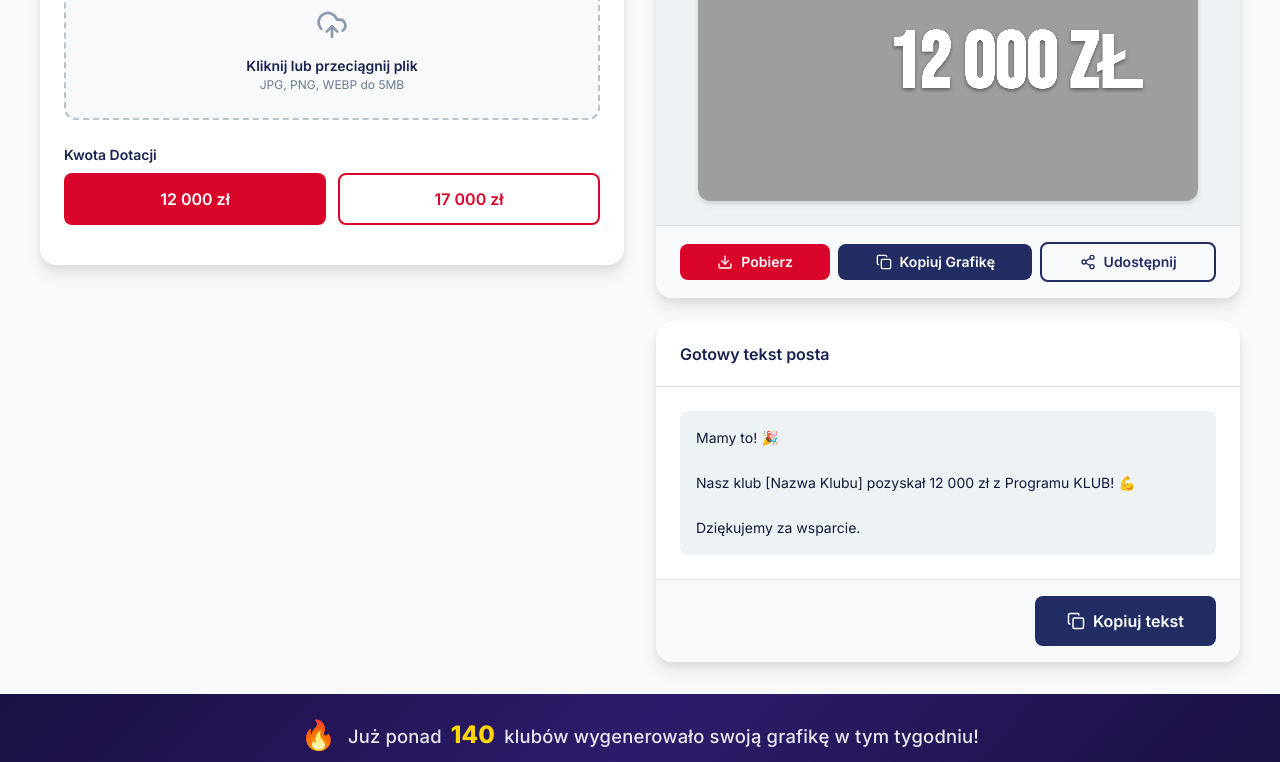
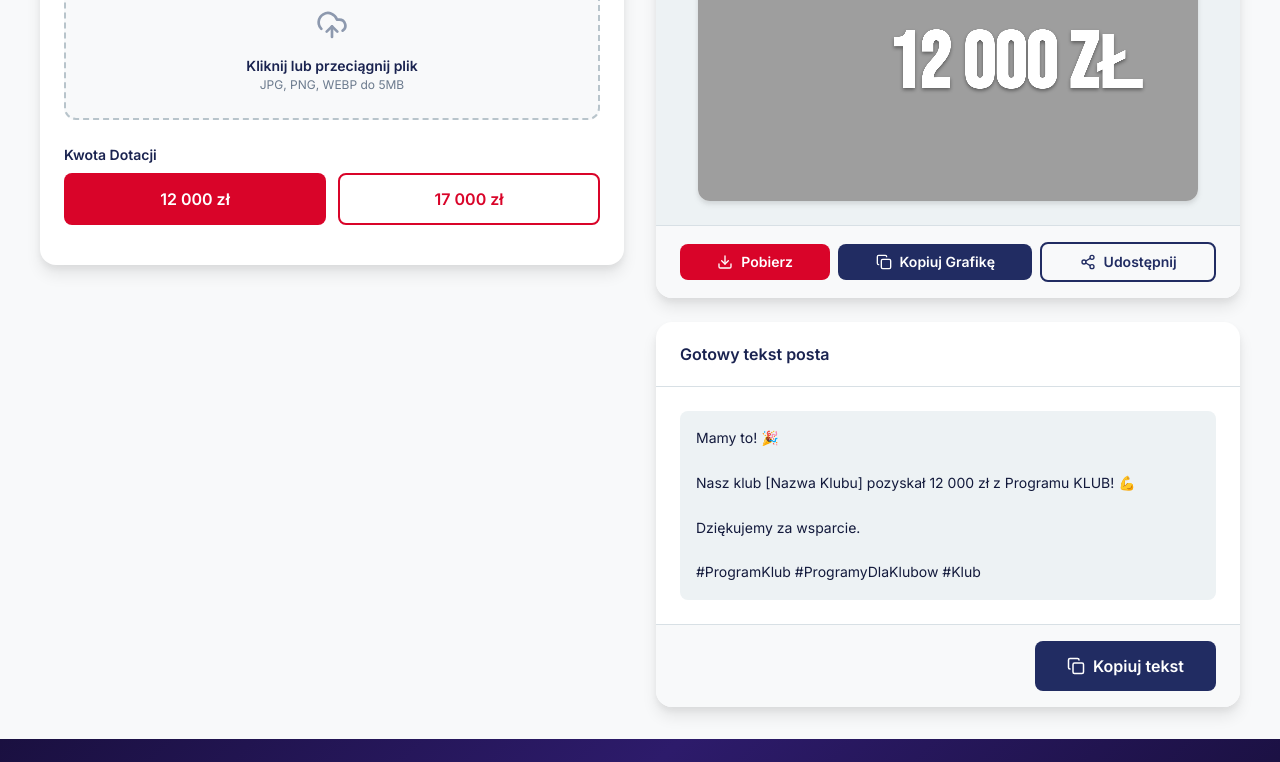
Before and after one commit to ahuramazdao/pochwal-sie-app, a React (Vite) app: page / in a window 1280 px wide. Shown: the part 484-1246 px from the top of the page. Built offline with nearby package versions, Linux system fonts and the light colour scheme.

Commit message:
Add hashtags to post template

```diff
--- a/src/App.jsx
+++ b/src/App.jsx
@@ -46,8 +46,10 @@ const CONFIG = {
     calendar: "https://programydlaklubow.pl/kalendarz-dotacji-i-programow-dla-klubow-sportowych",
     apply: "https://programydlaklubow.pl/zgloszenia"
   },
-  postTemplate: (clubName, amount) =>
-    `Mamy to! 🎉\n\nNasz klub ${clubName || '[Nazwa Klubu]'} pozyskał ${amount.toLocaleString('pl-PL')} zł z Programu KLUB! 💪\n\nDziękujemy za wsparcie.`
+  postTemplate: (clubName, amount) => {
+    const clubHashtag = clubName ? clubName.replace(/\s+/g, '') : 'Klub';
+    return `Mamy to! 🎉\n\nNasz klub ${clubName || '[Nazwa Klubu]'} pozyskał ${amount.toLocaleString('pl-PL')} zł z Programu KLUB! 💪\n\nDziękujemy za wsparcie.\n\n#ProgramKlub #ProgramyDlaKlubow #${clubHashtag}`;
+  }
 };
 
 export default function App() {
```
